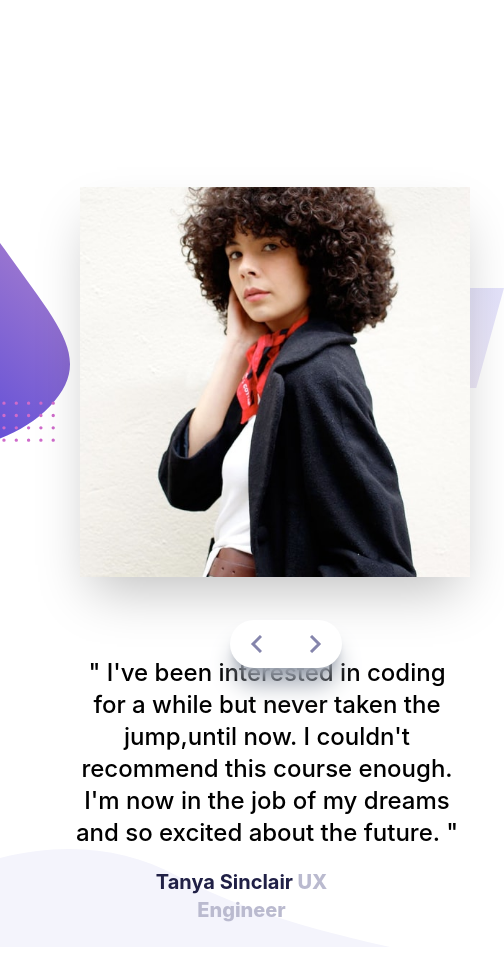
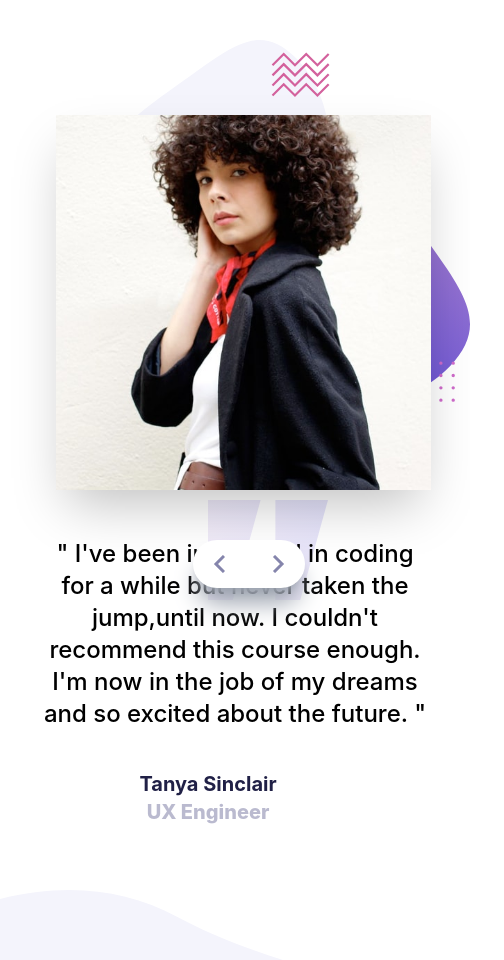
Before and after one commit to EdebaliErman/frontend-mentor-22, a React (Create React App) app: page / in a window 390 px wide. Shown: the top 960 px of the page, 504 px wide, since content can reach past the window. Built offline with nearby package versions, Linux system fonts and the light colour scheme.

Commit message:
responsive

```diff
--- a/src/App.css
+++ b/src/App.css
@@ -12,7 +12,7 @@
     @apply absolute right-[52rem] bottom-60 flex  z-20
     bg-white rounded-3xl shadow-xl shadow-gray-400 w-28 h-12 px-5 gap-8 justify-between items-center
 
-    md:bottom-44 md:right-[48px]
+    md:bottom-64 md:right-[85px]
   }
 
 }
--- a/src/App.js
+++ b/src/App.js
@@ -20,7 +20,7 @@ function App() {
 
   return (
     <div className="App">
-      <img className='z-0 absolute left-96 top-72' src={process.env.PUBLIC_URL+"./Assets/pattern-quotes.svg"} alt=''/>
+      <img className='z-0 absolute left-96 top-72 md:top-[500px] md:left-52 md:z-10 ' src={process.env.PUBLIC_URL+"./Assets/pattern-quotes.svg"} alt=''/>
       <Card
         name={data.name}
         img={data.img}
@@ -36,8 +36,8 @@ function App() {
           <img src={process.env.PUBLIC_URL + "./Assets/icon-next.svg"} alt='' />
         </button>
       </div>
-      <img className='z-0 absolute right-80 top-20' src={process.env.PUBLIC_URL+"./Assets/pattern-bg.svg"} alt=''/>
-      <img className='z-0 absolute left-0' src={process.env.PUBLIC_URL+"./Assets/pattern-curve.svg"} alt=''/>
+      <img className='z-0 absolute right-80 top-20 md:right-0 md:top-10 md:left-20' src={process.env.PUBLIC_URL+"./Assets/pattern-bg.svg"} alt=''/>
+      <img className='z-0 absolute left-0 md:bottom-[-9rem]' src={process.env.PUBLIC_URL+"./Assets/pattern-curve.svg"} alt=''/>
     </div>
   );
 }
--- a/src/Style/Card.css
+++ b/src/Style/Card.css
@@ -13,20 +13,20 @@
 
     h2 {
         @apply w-full z-10 text-3xl pr-64 text-left leading-[3rem]
-        md:p-0 md:text-2xl md:font-medium md:text-center md:flex md:justify-center md:items-center md:ml-36
-        md:mt-16 md:pt-40
+        md:p-0 md:text-2xl md:font-medium md:text-center md:flex md:justify-center md:items-center md:ml-20
+        md:mt-0
     }
 
     .Card-text h4 {
         @apply w-full text-2xl text-GrayishBlue font-extrabold md:text-xl
-        md:absolute md:bottom-[-4.7rem] md:left-36 md:w-1/2 md:text-center
+        md:absolute md:bottom-[-6rem] md:left-32 md:w-40 md:text-center
     }
     .Card-text h4 span {
         @apply font-bold text-DarkBlue
     }
     .Card img {
         @apply z-0 absolute right-[-1rem] top-10 shadow-2xl
-        md:relative md:z-10  md:right-0 md:top-48 md:left-20
+        md:relative md:z-10  md:right-0 md:top-0 md:left-12 md:w-[375px] md:h-[375px]
     }
 
 }
```
